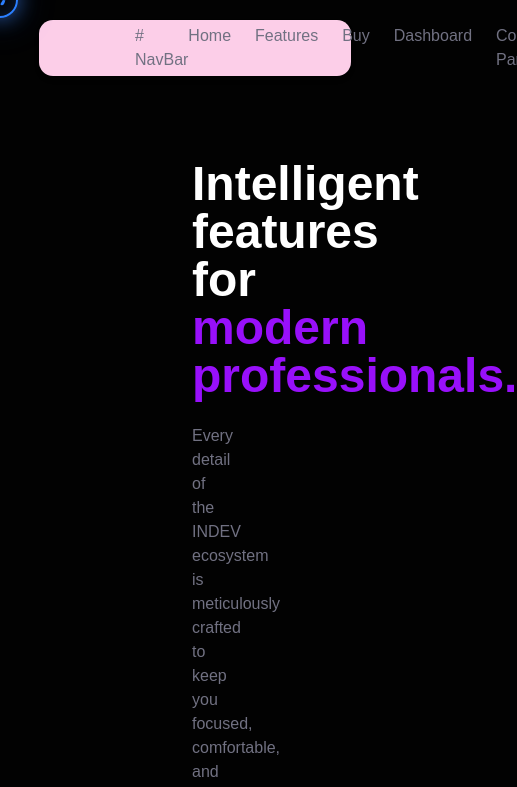
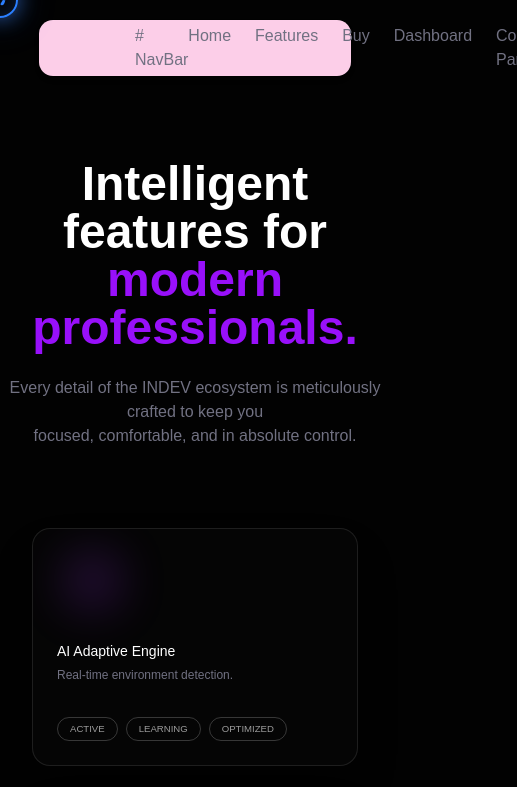
Before and after one commit to muskan-2610/product-showcase, a React (Vite) app: page /features in a window 390 px wide. Shown: the top 787 px of the page, 517 px wide, since content can reach past the window. Built offline with nearby package versions, Linux system fonts and the light colour scheme.

Commit message:
Added responsive design for multiple screen sizes in some pages, Enhanced layout consistency and spacing, Updated styling for a cleaner and more modern look, Fixed minor UI alignment issues,

```diff
--- a/src/components/dashboard.jsx
+++ b/src/components/dashboard.jsx
@@ -23,7 +23,8 @@
             </div>
 
             {/* Device Status */}
-            <div className="flex justify-between  mx-auto max-w-6xl">
+            {/* add responsiveness  */}
+            <div className="flex      justify-between  mx-auto max-w-6xl ">
                 <div>
                     <h2 className="text-3xl font-semibold textwhite">Analytics</h2>
                     <p>Monitor your acoustic environment and usage.</p>
--- a/src/components/features.jsx
+++ b/src/components/features.jsx
@@ -1,4 +1,6 @@
 import { LuBrain } from "react-icons/lu";
+import { RiVoiceAiLine } from "react-icons/ri";
+import { RiVoiceprintFill } from "react-icons/ri";
 
 export default function Features() {
 
@@ -8,10 +10,10 @@
             title: "AI Adaptive Engine ",
             para: "Real-time environment detection. ",
             items: [
-                { label: "Multi-microphone array for constant analysis " },
-                { label: "Detects ambient frequencies within milliseconds " },
-                { label: "Automatic dynamic noise adjustment " },
-                { label: "Machine learning improves cancellation over time " },
+                { icon: <RiVoiceAiLine className="text-purple-500" />, label: "Multi-microphone array for constant analysis " },
+                { icon: <RiVoiceAiLine className="text-purple-500" />, label: "Detects ambient frequencies within milliseconds " },
+                { icon: <RiVoiceAiLine className="text-purple-500" />, label: "Automatic dynamic noise adjustment " },
+                { icon: <RiVoiceAiLine className="text-purple-500" />, label: "Machine learning improves cancellation over time " },
             ],
             tags: [
                 { tag: "ACTIVE" },
@@ -24,10 +26,10 @@
             title: "Adaptive Equalizer ",
             para: "Learns your user preference. ",
             items: [
-                { label: "AI learns your music taste and habits " },
-                { label: "Save unlimited custom sound profiles " },
-                { label: "Genre-specific mastering presets " },
-                { label: "Hardware-level DSP frequency adjustments " },
+                { icon: <RiVoiceprintFill className="text-purple-500" />, label: "AI learns your music taste and habits " },
+                { icon: <RiVoiceprintFill className="text-purple-500" />, label: "Save unlimited custom sound profiles " },
+                { icon: <RiVoiceprintFill className="text-purple-500" />, label: "Genre-specific mastering presets " },
+                { icon: <RiVoiceprintFill className="text-purple-500" />, label: "Hardware-level DSP frequency adjustments " },
             ],
             tags: [
                 { tag: "TUNING " },
@@ -40,10 +42,10 @@
             title: "Focus Modes ",
             para: "Presets for every scenario. ",
             items: [
-                { label: "Deep Work: Maximum noise cancellation " },
-                { label: "Commute: Traffic and siren alert system " },
-                { label: "Relax: Enhanced ambient sound pass-through " },
-                { label: "Instant conversation mode toggle " },
+                { icon: <RiVoiceAiLine className="text-purple-500" />, label: "Deep Work: Maximum noise cancellation " },
+                { icon: <RiVoiceAiLine className="text-purple-500" />, label: "Commute: Traffic and siren alert system " },
+                { icon: <RiVoiceAiLine className="text-purple-500" />, label: "Relax: Enhanced ambient sound pass-through " },
+                { icon: <RiVoiceAiLine className="text-purple-500" />, label: "Instant conversation mode toggle " },
             ],
             tags: [
                 { tag: "DEEP WORK" },
@@ -56,10 +58,10 @@
             title: "Hardware Details ",
             para: "Studio-grade reproduction. ",
             items: [
-                { label: "Custom 40mm titanium-coated drivers " },
-                { label: "Expanded frequency response: 10Hz - 40kHz " },
-                { label: " Distortion < 0.1% at maximum volume" },
-                { label: "Tuned for high-resolution lossless audio " },
+                { icon: <RiVoiceAiLine className="text-purple-500" />, label: "Custom 40mm titanium-coated drivers " },
+                { icon: <RiVoiceAiLine className="text-purple-500" />, label: "Expanded frequency response: 10Hz - 40kHz " },
+                { icon: <RiVoiceAiLine className="text-purple-500" />, label: " Distortion < 0.1% at maximum volume" },
+                { icon: <RiVoiceAiLine className="text-purple-500" />, label: "Tuned for high-resolution lossless audio " },
             ],
             tags: [
                 { tag: "40MM DRIVERS " },
@@ -72,10 +74,10 @@
             title: " Endurance Battery",
             para: "Uninterrupted listening sessions. ",
             items: [
-                { label: "40 hours of continuous playback (ANC On) " },
-                { label: "60 hours of standard playback " },
-                { label: "Fast charge: 10 minutes yields 5 hours " },
-                { label: "USB-C standard power delivery " },
+                { icon: <RiVoiceAiLine className="text-purple-500" />, label: "40 hours of continuous playback (ANC On) " },
+                { icon: <RiVoiceAiLine className="text-purple-500" />, label: "60 hours of standard playback " },
+                { icon: <RiVoiceAiLine className="text-purple-500" />, label: "Fast charge: 10 minutes yields 5 hours " },
+                { icon: <RiVoiceAiLine className="text-purple-500" />, label: "USB-C standard power delivery " },
             ],
             tags: [
                 { tag: "40H ANC " },
@@ -89,10 +91,10 @@
             title: "Ergonomic Comfort ",
             para: "Engineered for absolute comfort. ",
             items: [
-                { label: "High-density acoustic memory foam " },
-                { label: "Ultra-light 248g aluminum chassis " },
-                { label: "Low-clamping-force headband " },
-                { label: "Breathable synthetic leather earcups " },
+                { icon: <RiVoiceAiLine className="text-purple-500" />, label: "High-density acoustic memory foam " },
+                { icon: <RiVoiceAiLine className="text-purple-500" />, label: "Ultra-light 248g aluminum chassis " },
+                { icon: <RiVoiceAiLine className="text-purple-500" />, label: "Low-clamping-force headband " },
+                { icon: <RiVoiceAiLine className="text-purple-500" />, label: "Breathable synthetic leather earcups " },
             ],
             tags: [
                 { tag: "ALUMINUM " },
@@ -105,10 +107,10 @@
             title: "Smart Controls ",
             para: "Customizable button mapping. ",
             items: [
-                { label: "Dual programmable hardware buttons " },
-                { label: "Zero-latency capacitive touch surface " },
-                { label: "Map any function to any gesture " },
-                { label: "Wear-detection auto pause/play " },
+                { icon: <RiVoiceAiLine className="text-purple-500" />, label: "Dual programmable hardware buttons " },
+                { icon: <RiVoiceAiLine className="text-purple-500" />, label: "Zero-latency capacitive touch surface " },
+                { icon: <RiVoiceAiLine className="text-purple-500" />, label: "Map any function to any gesture " },
+                { icon: <RiVoiceAiLine className="text-purple-500" />, label: "Wear-detection auto pause/play " },
             ],
             tags: [
                 { tag: "TOUCH " },
@@ -122,10 +124,10 @@
             title: "Seamless Connectivity ",
             para: "Multi-device pairing. ",
             items: [
-                { label: "Simultaneous connection to 3 devices " },
-                { label: "Instant audio source switching " },
-                { label: "Ultra-low latency Bluetooth 5.3 " },
-                { label: "High-bitrate codec transmission " },
+                { icon: <RiVoiceAiLine className="text-purple-500" />, label: "Simultaneous connection to 3 devices " },
+                { icon: <RiVoiceAiLine className="text-purple-500" />, label: "Instant audio source switching " },
+                { icon: <RiVoiceAiLine className="text-purple-500" />, label: "Ultra-low latency Bluetooth 5.3 " },
+                { icon: <RiVoiceAiLine className="text-purple-500" />, label: "High-bitrate codec transmission " },
             ],
             tags: [
                 { tag: "BT 5.3 " },
@@ -139,10 +141,10 @@
             title: "Long Term Support ",
             para: "Evolving capabilities via OTA. ",
             items: [
-                { label: "Over-the-air firmware updates " },
-                { label: "Continuous ANC algorithm refinement " },
-                { label: "New feature drops via mobile app " },
-                { label: "3+ years of guaranteed software updates " },
+                { icon: <RiVoiceAiLine className="text-purple-500" />, label: "Over-the-air firmware updates " },
+                { icon: <RiVoiceAiLine className="text-purple-500" />, label: "Continuous ANC algorithm refinement " },
+                { icon: <RiVoiceAiLine className="text-purple-500" />, label: "New feature drops via mobile app " },
+                { icon: <RiVoiceAiLine className="text-purple-500" />, label: "3+ years of guaranteed software updates " },
             ],
             tags: [
                 { tag: "OTA " },
@@ -155,15 +157,15 @@
             title: "Premium Warranty ",
             para: "Comprehensive protection. ",
             items: [
-                { label: "2-year manufacturer guarantee " },
-                { label: "Easy advanced replacement program " },
-                { label: "7-day no-questions return policy " },
-                { label: "Dedicated premium support line " },
+                { icon: <RiVoiceAiLine className="text-purple-500" />, label: "2-year manufacturer guarantee " },
+                { icon: <RiVoiceAiLine className="text-purple-500" />, label: "Easy advanced replacement program " },
+                { icon: <RiVoiceAiLine className="text-purple-500" />, label: "7-day no-questions return policy " },
+                { icon: <RiVoiceAiLine className="text-purple-500" />, label: "Dedicated premium support line " },
             ],
             tags: [
                 { tag: "2 YEAR " },
                 { tag: "7 DAY RETURN " },
-                { tag: "REPLACEMENT " },
+                { tag: "PREMIUM " },
             ]
         },
         {
@@ -171,10 +173,10 @@
             title: "Acoustic Analytics ",
             para: "Monitor your listening habits. ",
             items: [
-                { label: "Real-time environment level monitoring " },
-                { label: "Daily focus score insights " },
-                { label: "Noise environment logging " },
-                { label: "Health-recommended limit alerts " },
+                { icon: <RiVoiceAiLine className="text-purple-500" />, label: "Real-time environment level monitoring " },
+                { icon: <RiVoiceAiLine className="text-purple-500" />, label: "Daily focus score insights " },
+                { icon: <RiVoiceAiLine className="text-purple-500" />, label: "Noise environment logging " },
+                { icon: <RiVoiceAiLine className="text-purple-500" />, label: "Health-recommended limit alerts " },
             ],
             tags: [
                 { tag: "FOCUS STORE " },
@@ -187,10 +189,10 @@
             title: "Made for India ",
             para: "Designed for Indian environments. ",
             items: [
-                { label: "Algorithms trained on heavy urban noise " },
-                { label: "Materials tested for tropical humidity " },
-                { label: "Engineered & assembled locally " },
-                { label: "Tuned for Indian music and languages " },
+                { icon: <RiVoiceAiLine className="text-purple-500" />, label: "Algorithms trained on heavy urban noise " },
+                { icon: <RiVoiceAiLine className="text-purple-500" />, label: "Materials tested for tropical humidity " },
+                { icon: <RiVoiceAiLine className="text-purple-500" />, label: "Engineered & assembled locally " },
+                { icon: <RiVoiceAiLine className="text-purple-500" />, label: "Tuned for Indian music and languages " },
             ],
             tags: [
                 { tag: "URBAN " },
@@ -203,32 +205,37 @@
 
 
     return (
-        <section className="py-40 text-center px-48 ">
+        <section className="py-40  text-center max-w-5xl mx-auto">
 
-            <h1 className=" mx-auto font-bold text-5xl textwhite ">Intelligent features for <br />
-                <span className="  text-purple-600">modern professionals.</span>
+            <h1 className=" mx-8   mx-auto font-bold text-5xl textwhite font-sans ">Intelligent features for
+                <p className="  text-purple-600">modern professionals. </p>
             </h1>
 
-            <p className="mx-auto my-6 ">Every detail of the INDEV ecosystem is meticulously crafted to keep you <br /> focused, comfortable, and in absolute control.</p>
+            <p className="  mx-8 mx-auto my-6   ">Every detail of the INDEV ecosystem is meticulously crafted to keep you <br /> focused, comfortable, and in absolute control.</p>
 
             {/*  */}
-            <div className="grid mt-20 gap-8 sm:grid-cols-1 md:grid-cols-2 lg:grid-cols-3  ">
+            <div className="grid mt-20 gap-6 mx-8 sm:grid-cols-1 md:grid-cols-2 lg:grid-cols-3   ">
                 {features.map((feature, index) => (
-                    <div key={index} className=" text-left  backdrop-blur-2xl bg-[#0a0a0a]/90 border border-white/10 rounded-2xl
-                     overflow-hidden hover:border-white/20 transition-colors pt-10 p-6  cursor-pointer transition-all duration-300 bg-[#050505] ">
+                    <div key={index} className=" group  text-left  backdrop-blur-2xl bg-[#0a0a0a]/90 border border-white/10 rounded-2xl shadow-2xl
+                    overflow-hidden hover:border-white/20 transition-colors pt-10 p-6  cursor-pointer transition-all duration-300 bg-[#050505]
+                        hover:border-purple-400 hover:shadow-[0_0_20px_rgba(168,85,247,0.6)] ">
 
                         <div className=" w-14 h-14 my-8 ml-2 mb-4  text-white rounded-xl bg-gradient-to-br from-purple-500 to-purple-600
-                         flex items-center justify-center opacity-20 z-10 text-white absolute -mt-4 -ml-4 blur-xl  transition-opacity ">
+                        flex items-center justify-center opacity-20 z-10 text-white absolute -mt-4 -ml-4 blur-xl  transition-opacity ">
                             <div className="relative z-10 text-white">{feature.icon} </div>
                         </div>
-                        <h3 className="textwhite text-md font-semibold mt-18">{feature.title}</h3>
-                        <p className=" text-xs my-2  mb-4">{feature.para}</p>
-                        <hr className="border border-white/20 " />
+                        <h3 className="textwhite text-sm font-medium mt-18">{feature.title}</h3>
+                        <p className=" text-xs mt-1.5  "> {feature.para}</p>
 
                         {/* hide */}
-                        <div className=" text-xs py-4 leading-7 ">
+
+
+                        <div className=" text-xs py-4 leading-7
+                        opacity-0 max-h-0 overflow-hidden    group-hover:opacity-100 group-hover:max-h-44    transition-all duration-500">
+
+                            <hr className="border border-white/10 mb-4  " />
                             {feature.items.map((item, idx) => (
-                                <p key={idx}  >{item.label}</p>
+                                <p key={idx} className="flex gap-2 items-center text-[0.6rem] text-white/70" > {item.icon} {item.label}</p>
                             ))}
                         </div>
 
@@ -236,7 +243,7 @@
                         {/* span */}
                         <div>
                             {feature.tags.map((tag, idx) => (
-                                <span key={idx} className="inline-block text-[#696E77] border border-white/20   text-[0.7rem] px-3 py-1 rounded-full mr-2">
+                                <span key={idx} className="inline-block text-white/60 border border-white/20   text-[0.6rem] px-3 py-1 rounded-full mr-2">
                                     {tag.tag}
                                 </span>
                             ))}
```
Also changed, not shown: src/components/buypage.jsx (+9 -9 lines), src/components/landingPage.jsx (+11 -11 lines), style.css (+14 -2 lines).
